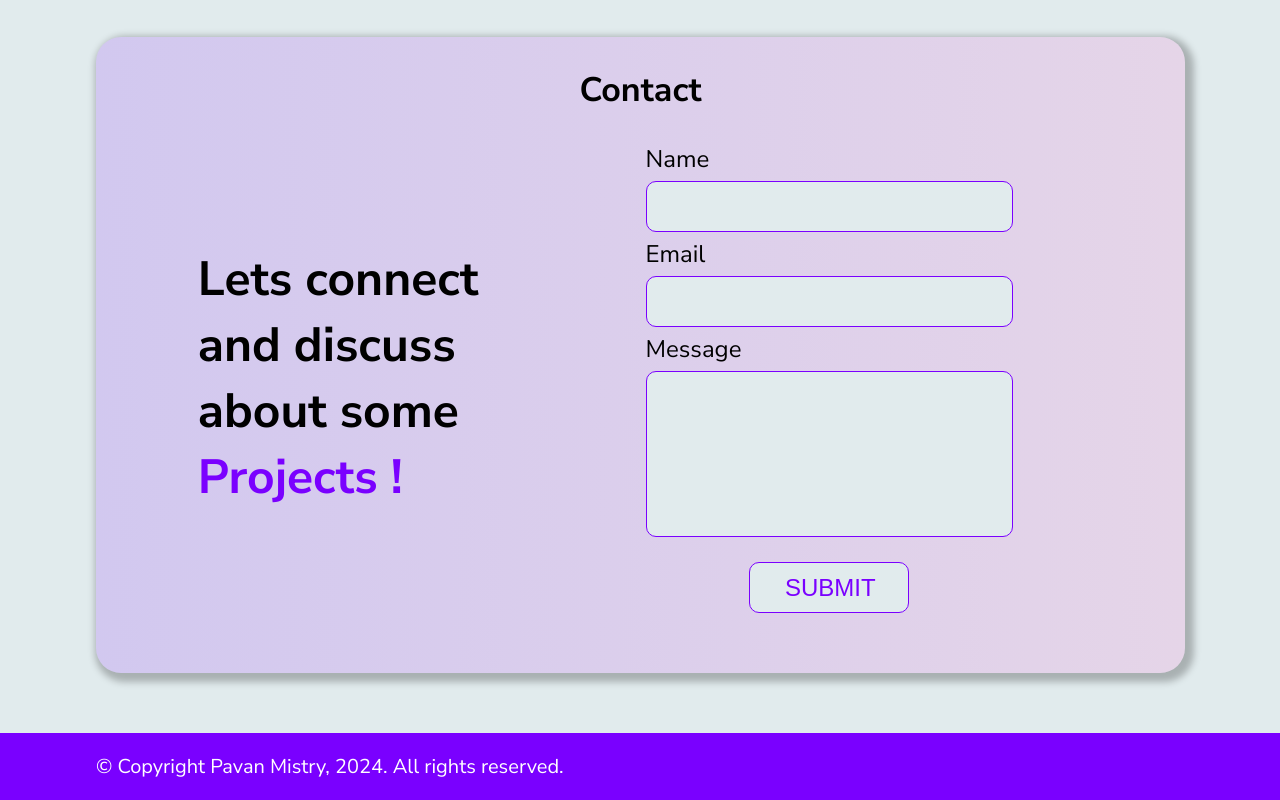
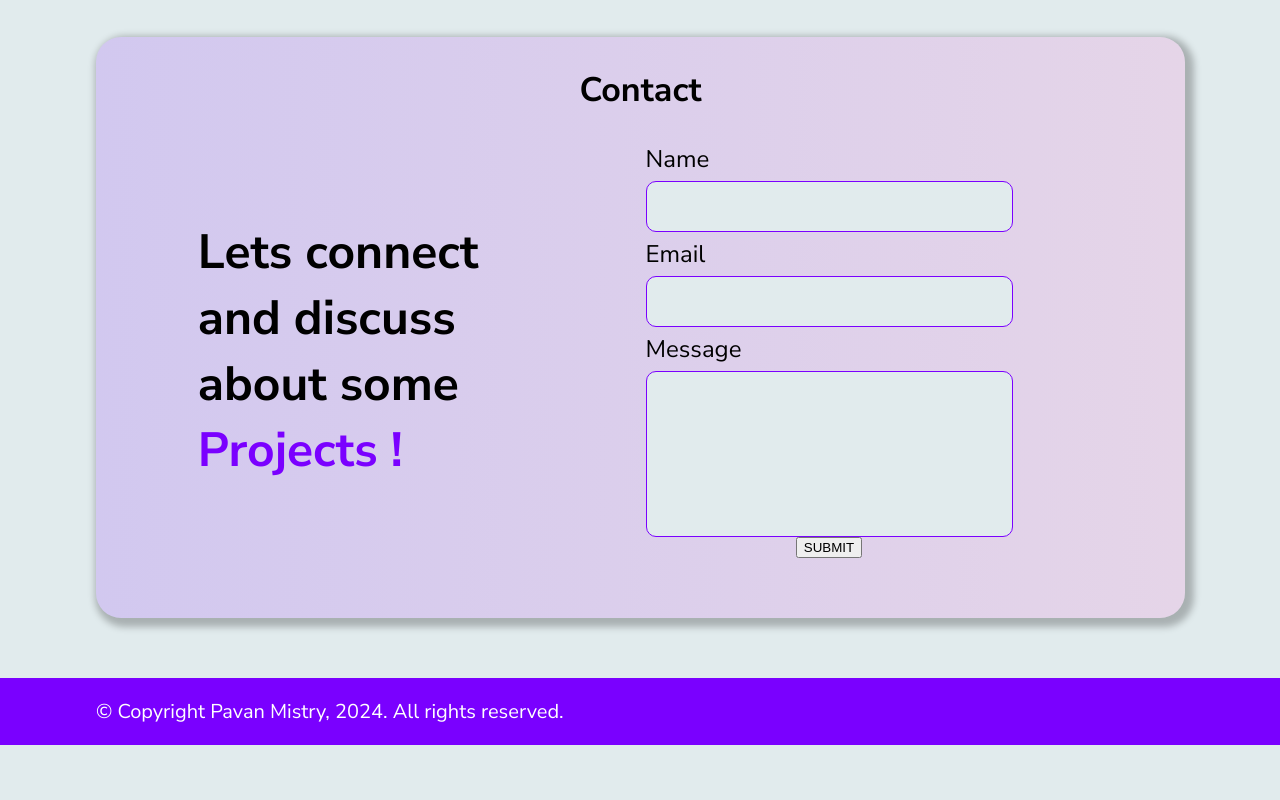
Before and after one commit to pavan1003/pavan1003.github.io, a plain HTML site: page index.html in a window 1280 px wide. Shown: the part 1367-2167 px from the top of the page. After the commit the page ends 2112 px from the top, so only its background shows below. Drawn offline with Linux system fonts and the light colour scheme.

Commit message:
Update index.html

```diff
--- a/index.html
+++ b/index.html
@@ -132,7 +132,7 @@
               <textarea id="message" name="message" required></textarea>
             </div>
             <div class="contact-submit">
-              <input type="submit">
+              <button type="submit">SUBMIT</button>
             </div>
           </form>
         </div>
```
